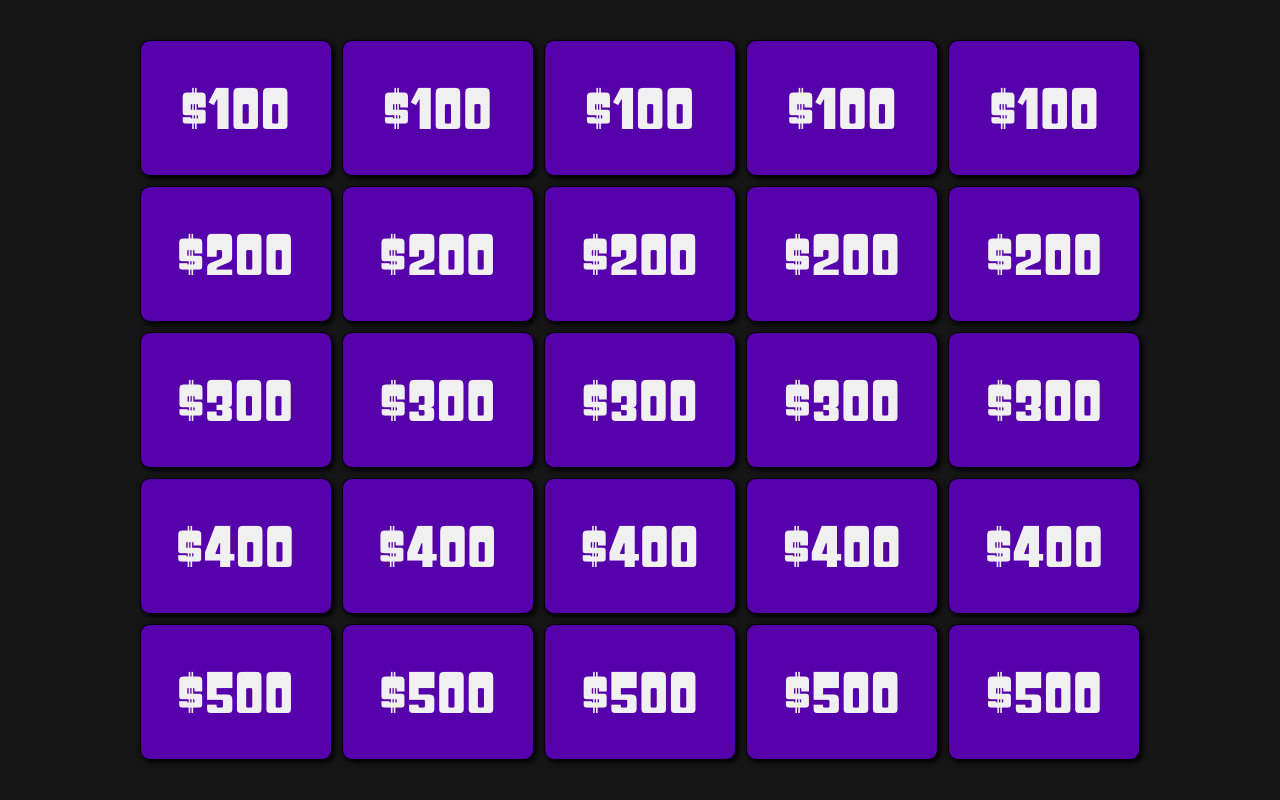
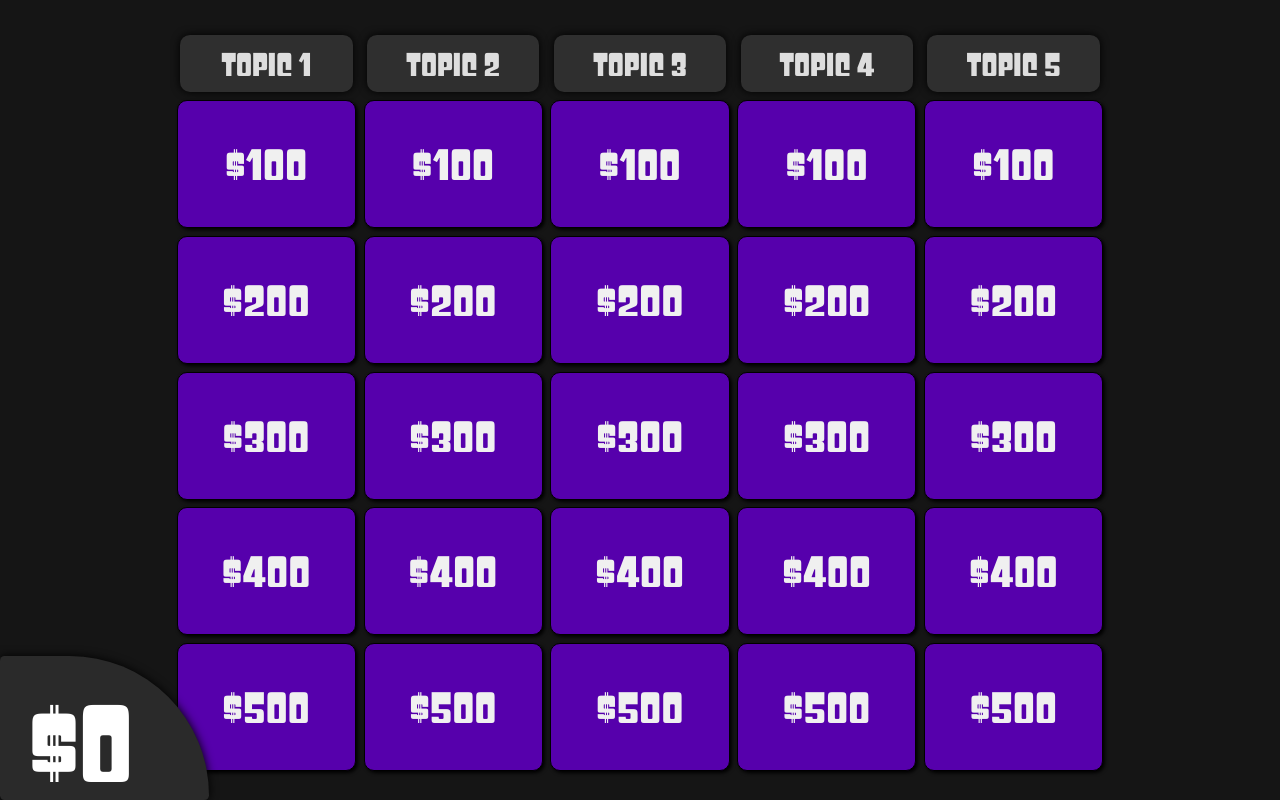
Before and after one commit to aryan-cs/react-jeopardy, a React app: page / in a window 1280 px wide. Built offline with nearby package versions, Linux system fonts and the light colour scheme.

Commit message:
jeopardy!

```diff
--- a/public/index.html
+++ b/public/index.html
@@ -1,21 +1,20 @@
 <!DOCTYPE html>
 
-<html lang="en">
+<html lang = "en">
 
   <head>
 
-    <meta charset="utf-8" />
-    <link rel="icon" href="%PUBLIC_URL%/favicon.ico" />
-    <meta name="viewport" content="width=device-width, initial-scale=1" />
-    <meta name="theme-color" content="#000000" />
+    <meta charset = "utf-8" />
+    <link rel = "icon" href="%PUBLIC_URL%/jeopardy.ico" />
+    <meta name = "viewport" content = "width=device-width, initial-scale=1" />
+    <meta name = "theme-color" content = "#000000" />
+
     <meta
-      name="description"
-      content="Web site created using create-react-app"
+      name = "description"
+      content = "a basic proof-of-concept for a jeopardy! game with react!"
     />
 
-    <link rel="apple-touch-icon" href="%PUBLIC_URL%/logo192.png" />
-
-    <link rel="manifest" href="%PUBLIC_URL%/manifest.json" />
+    <link rel = "manifest" href = "%PUBLIC_URL%/manifest.json" />
 
     <title> jeopardy! </title>
 
@@ -24,7 +23,7 @@
   <body>
 
     <noscript>You need to enable JavaScript to run this app.</noscript>
-    <div id="root"></div>
+    <div id = "root"></div>
 
   </body>
 
--- a/src/Option.css
+++ b/src/Option.css
@@ -23,17 +23,20 @@
 .Option-button:disabled,
 .Option-button[disabled] {
 
-  border: 1px solid #999999;
   background-color: #cccccc;
   color: #666666;
   pointer-events: none;
+  z-index: 0;
+
+  /* comment this out to keep answered question button on screen */
+  visibility: hidden;
 
 }
 
 .Option-button {
 
-    width: 15vw;
-    height: 17vh;
+    width: 14vw;
+    height: 16vh;
     color: rgb(240, 240, 240);
     border: 1px solid black;
     border-radius: 10px;
@@ -41,7 +44,7 @@
     display: flex;
     justify-content: center;
     align-items: center;
-    font-size: 4vw;
+    font-size: 3vw;
     font-weight: bold;
     font-family: "Jeopardy";
     letter-spacing: 0.02em;
@@ -49,6 +52,7 @@
     margin: 0.1em;
     transition: all 0.3s ease-in-out;
     box-shadow: 0.05em 0.05em 0.1em black;
+    z-index: 1;
 
 }
 
--- a/src/Option.js
+++ b/src/Option.js
@@ -13,7 +13,17 @@ function Option (props) {
 
     var answer = prompt(props.genre + " for $" + text.value + "...\n" + text.question + "?");
 
-    if (answer === "2") { alert("Correct!"); return true; }
+    if (answer === "2") {
+
+      alert("Correct!");
+
+      var current = parseInt(document.getElementById("scoreboard").innerHTML.substring(1));
+      document.getElementById("scoreboard").innerHTML = "$" + (parseInt(text.value) + current);
+
+      return true;
+
+    }
+
     else { alert("Incorrect!"); return false; }
 
   }
--- /dev/null
+++ b/src/Score.css
@@ -0,0 +1,19 @@
+.Score {
+
+    left: 0em;
+    bottom: 0em;
+
+    padding-left: 0.3em;
+    padding-right: 0.8em;
+    padding-top: 0.3em;
+
+    border-radius: 0.1em 3em 0.1em 0.1em;
+    background-color: rgb(42, 42, 42);
+    color: white;
+    font-size: 6em;
+    font-family: "Jeopardy";
+    position: absolute;
+    z-index: 3;
+    box-shadow: 0em 0em 0.1em black;
+
+}
--- /dev/null
+++ b/src/Score.js
@@ -0,0 +1,17 @@
+import './Score.css';
+
+function Score (props) {
+
+  return (
+
+    <div className = "Score" id = "scoreboard">
+
+      $0
+
+    </div>
+
+  );
+
+}
+
+export default Score;
--- a/src/Topic.css
+++ b/src/Topic.css
@@ -1,3 +1,10 @@
+@font-face {
+
+  font-family: "Jeopardy";
+  src: url("fonts/jeopardy.ttf");
+
+}
+
 .Column {
 
   height: 100%;
@@ -6,3 +13,20 @@
   float: left;
 
 }
+
+.Title {
+
+  background: #2f2f2f;
+  color: #dedede;
+  padding: 0.4em;
+  margin: 0.25em;
+  transform: translateY(0.1em);
+  justify-content: center;
+  display: flex;
+  font-size: 1.8em;
+  font-family: "Jeopardy";
+  z-index: 2;
+  border-radius: 10px;
+  box-shadow: 0em 0em 0.3em black;
+
+}
--- a/src/Topic.js
+++ b/src/Topic.js
@@ -7,7 +7,7 @@ function Topic (props) {
 
     <div className = "Column">
 
-      {/* topic */}
+      <h className = "Title"> {props.genre} </h>
 
       <Option genre = {props.genre} value = "100" question = "1 + 1 = "/>
       <Option genre = {props.genre} value = "200" question = "1 + 1 = "/>
--- a/src/index.css
+++ b/src/index.css
@@ -11,10 +11,11 @@ body {
   margin: 0;
   padding: 0;
   height: 100vh;
+  width: 100vw;
   display: flex;
   justify-content: center;
   align-items: center;
-  /* overflow: hidden; */
+  overflow: hidden;
 
 }
 
--- a/src/index.js
+++ b/src/index.js
@@ -2,6 +2,7 @@ import React from 'react';
 import ReactDOM from 'react-dom/client';
 import './index.css';
 import Topic from './Topic';
+import Score from './Score';
 
 const root = ReactDOM.createRoot(document.getElementById('root'));
 root.render(
@@ -14,6 +15,8 @@ root.render(
     <Topic genre = "topic 4"/>
     <Topic genre = "topic 5"/>
 
+    <Score/>
+
   </React.StrictMode>
 
 );
```
Also changed, not shown: public/jeopardy.ico (added), 1 other file.
